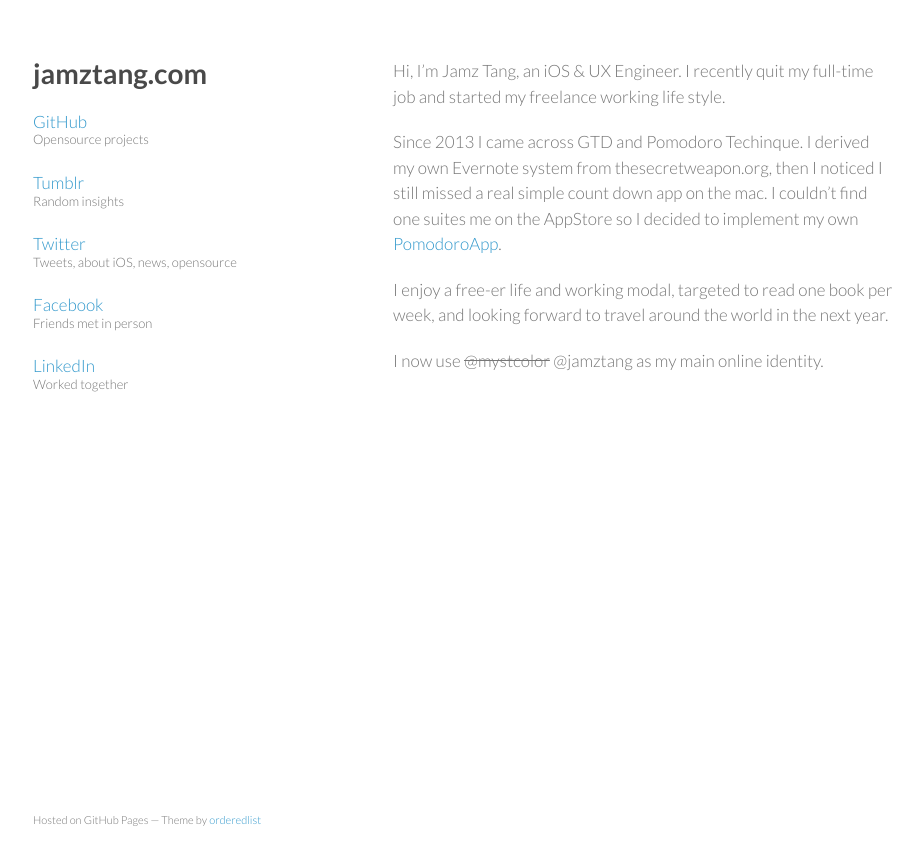
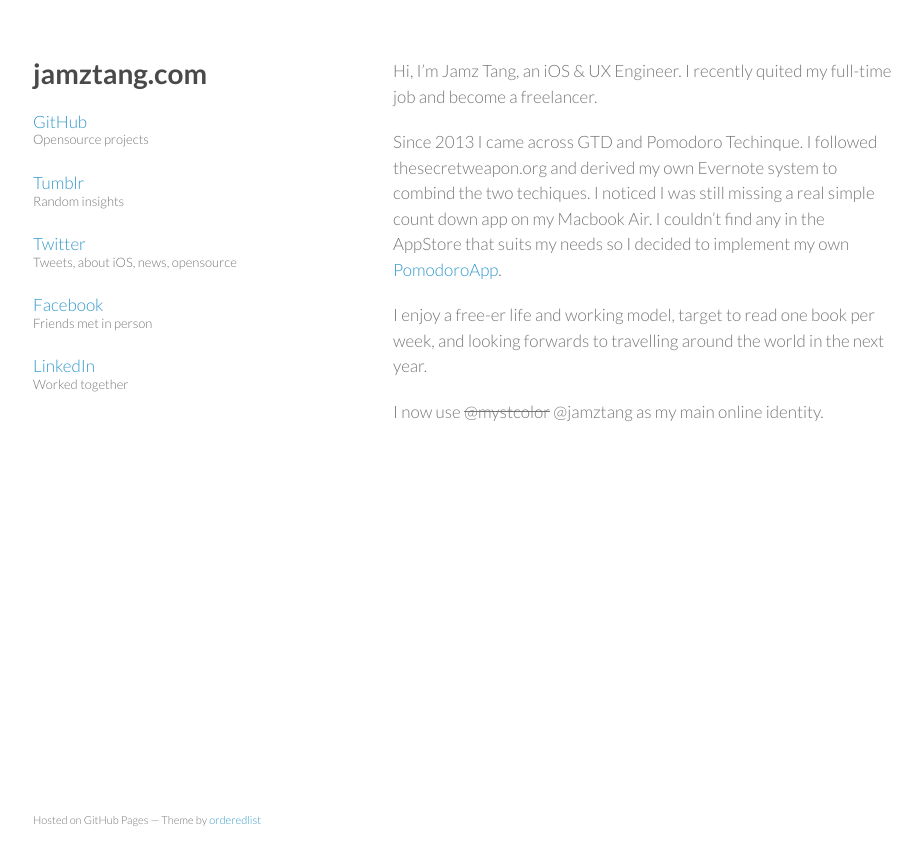
Before and after one commit to jamztang/jamztang.github.io, a Jekyll site: the page built from index.md, in a window 1280 px wide. Shown: the top 865 px of the page, without its empty margins (177-1100 px from the left). Built offline with Jekyll 4.4.1, drawn with Linux system fonts in a browser that asks for light colours; Markdown is read by kramdown in place of the engine named in the settings.

Commit message:
Fix grammatical mistakes

```diff
--- a/index.md
+++ b/index.md
@@ -3,11 +3,11 @@
 layout: default
 ---
 
-Hi, I'm Jamz Tang, an iOS & UX Engineer. I recently quit my full-time job and started my freelance working life style.
+Hi, I'm Jamz Tang, an iOS & UX Engineer. I recently quited my full-time job and become a freelancer.
 
-Since 2013 I came across GTD and Pomodoro Techinque. I derived my own Evernote system from thesecretweapon.org, then I noticed I still missed a real simple count down app on the mac. I couldn't find one suites me on the AppStore so I decided to implement my own [PomodoroApp][3].
+Since 2013 I came across GTD and Pomodoro Techinque. I followed thesecretweapon.org and derived my own Evernote system to combind the two techiques. I noticed I was still missing a real simple count down app on my Macbook Air. I couldn't find any in the AppStore that suits my needs so I decided to implement my own [PomodoroApp][3].
 
-I enjoy a free-er life and working modal, targeted to read one book per week, and looking forward to travel around the world in the next year.
+I enjoy a free-er life and working model, target to read one book per week, and looking forwards to travelling around the world in the next year.
 
 I now use ~~@mystcolor~~ @jamztang as my main online identity.
 
```
